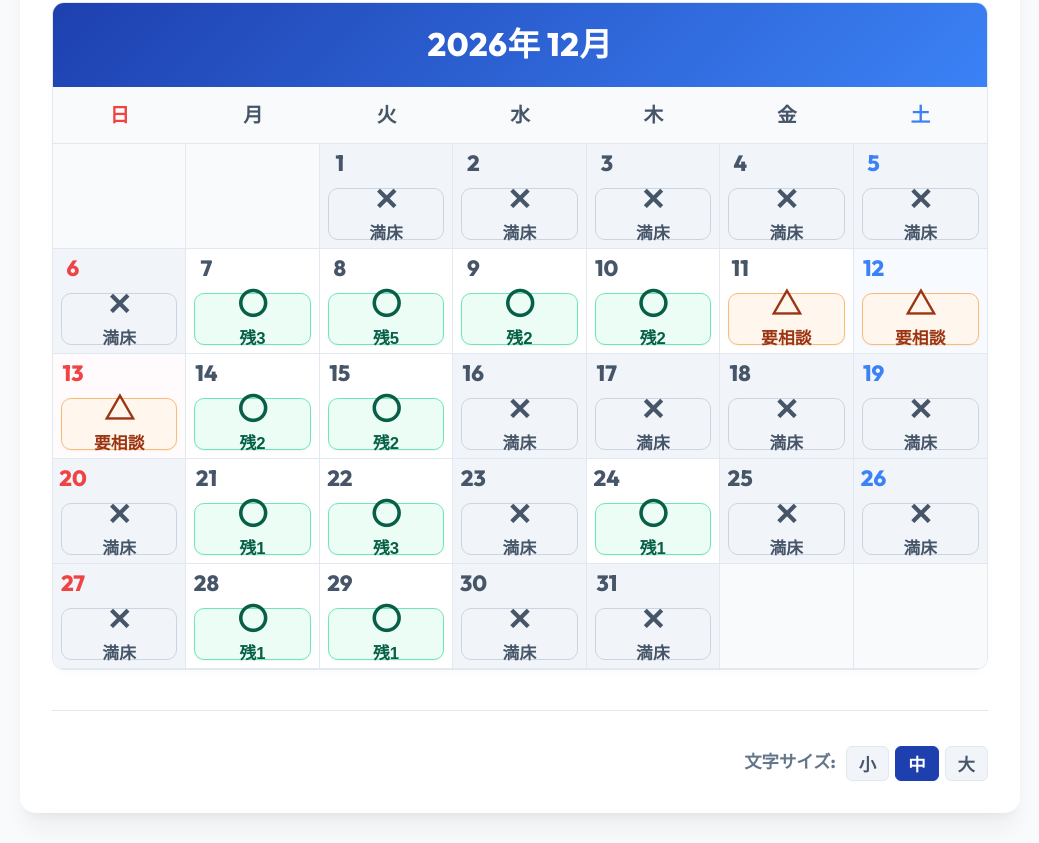
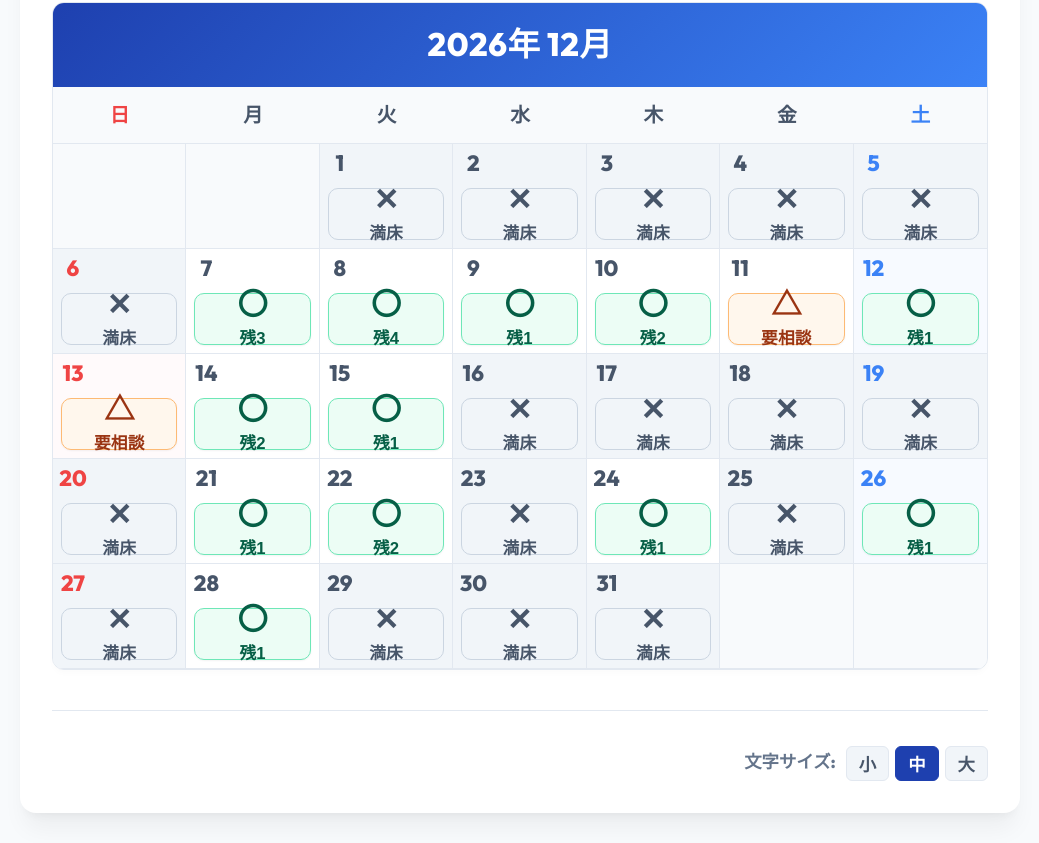
Before and after one commit to nakayouspiel/shortstay-vacancy, a plain HTML site: page index.html in a window 1280 px wide. Shown: the part 1092-1935 px from the top of the page, without its empty margins (120-1159 px from the left). Drawn offline with Linux system fonts and the light colour scheme.

Commit message:
Auto-update shortstay vacancy calendar

```diff
--- a/index.html
+++ b/index.html
@@ -1835,94 +1835,94 @@
                 "regular": 1
         },
         "2026-12-01": {
-                "regular": 1
+                "regular": 0
         },
         "2026-12-02": {
-                "regular": 0
+                "regular": -1
         },
         "2026-12-03": {
                 "regular": -1
         },
         "2026-12-04": {
-                "regular": -2
+                "regular": -1
         },
         "2026-12-05": {
-                "regular": -2
+                "regular": -1
         },
         "2026-12-06": {
-                "regular": -2
+                "regular": -1
         },
         "2026-12-07": {
                 "regular": 3
         },
         "2026-12-08": {
-                "regular": 5
+                "regular": 4
         },
         "2026-12-09": {
-                "regular": 2
+                "regular": 1
         },
         "2026-12-10": {
                 "regular": 2
         },
         "2026-12-11": {
-                "regular": -1
+                "regular": 0
         },
         "2026-12-12": {
-                "regular": 0
+                "regular": 1
         },
         "2026-12-13": {
-                "regular": -1
+                "regular": 0
         },
         "2026-12-14": {
                 "regular": 2
         },
         "2026-12-15": {
-                "regular": 2
+                "regular": 1
         },
         "2026-12-16": {
-                "regular": 0
+                "regular": -1
         },
         "2026-12-17": {
                 "regular": -1
         },
         "2026-12-18": {
-                "regular": -3
+                "regular": -2
         },
         "2026-12-19": {
-                "regular": -1
+                "regular": 0
         },
         "2026-12-20": {
+                "regular": -1
+        },
+        "2026-12-21": {
+                "regular": 1
+        },
+        "2026-12-22": {
+                "regular": 2
+        },
+        "2026-12-23": {
+                "regular": -1
+        },
+        "2026-12-24": {
+                "regular": 1
+        },
+        "2026-12-25": {
+                "regular": -1
+        },
+        "2026-12-26": {
+                "regular": 1
+        },
+        "2026-12-27": {
+                "regular": -1
+        },
+        "2026-12-28": {
+                "regular": 1
+        },
+        "2026-12-29": {
+                "regular": 0
+        },
+        "2026-12-30": {
                 "regular": -2
-        },
-        "2026-12-21": {
-                "regular": 1
-        },
-        "2026-12-22": {
-                "regular": 3
-        },
-        "2026-12-23": {
-                "regular": 0
-        },
-        "2026-12-24": {
-                "regular": 1
-        },
-        "2026-12-25": {
-                "regular": -2
-        },
-        "2026-12-26": {
-                "regular": 0
-        },
-        "2026-12-27": {
-                "regular": -2
-        },
-        "2026-12-28": {
-                "regular": 1
-        },
-        "2026-12-29": {
-                "regular": 1
-        },
-        "2026-12-30": {
-                "regular": -1
         },
         "2026-12-31": {
                 "regular": 0
```
